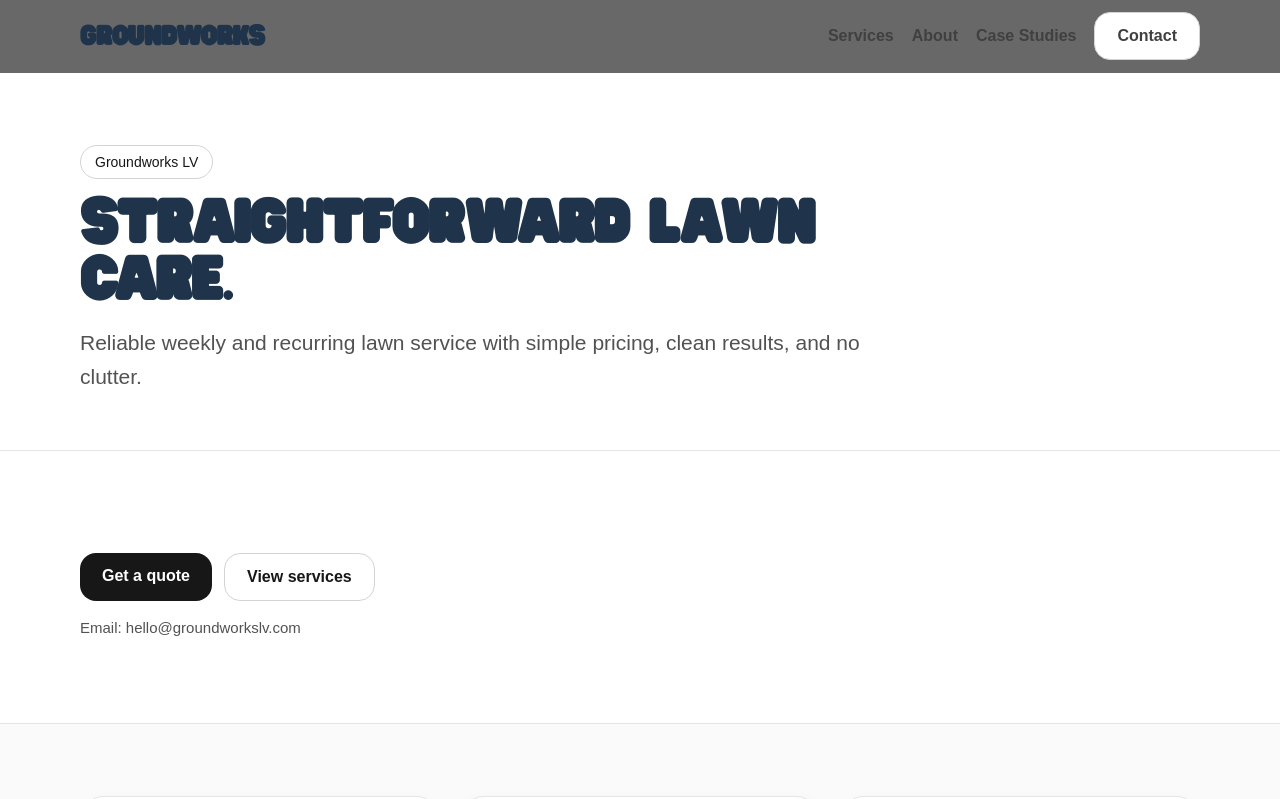
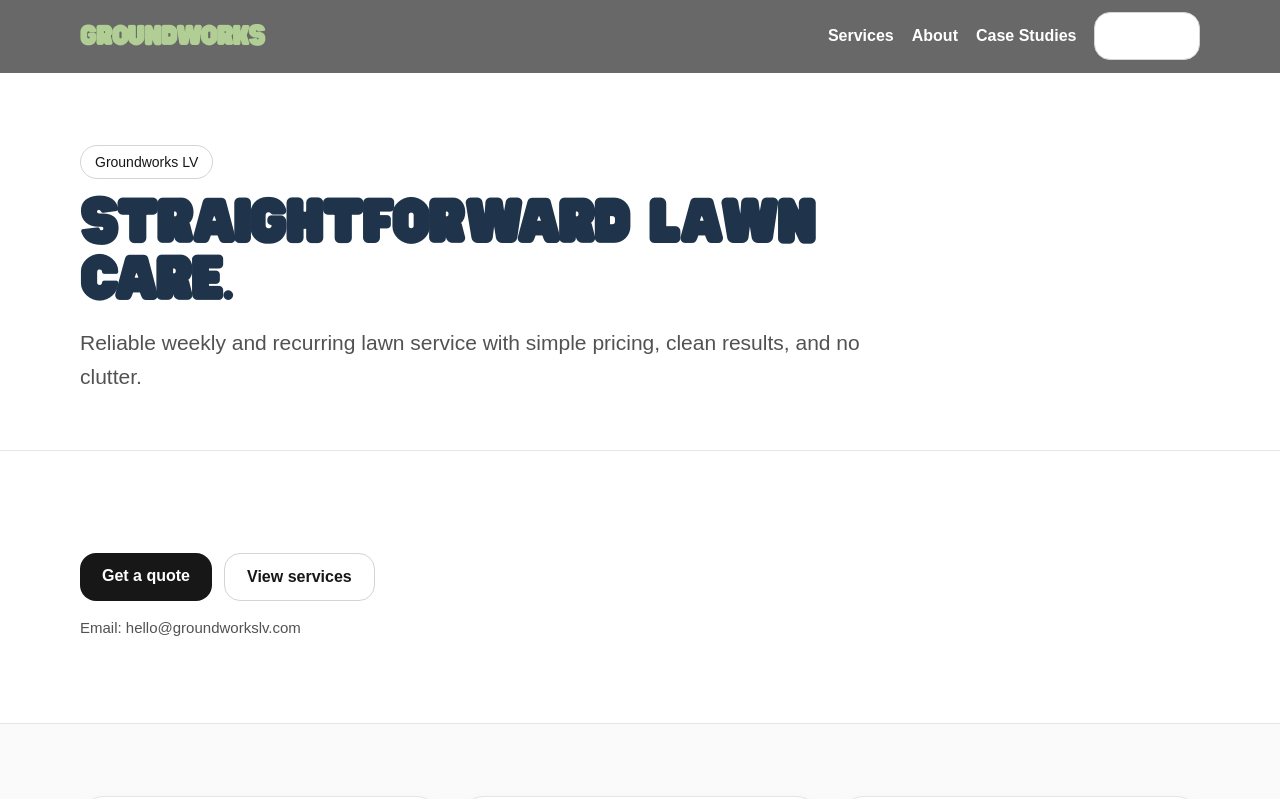
Before and after one commit to cmkmchase/groundworkslv-1, a React (Vite) app: page / in a window 1280 px wide. Shown: the top 799 px of the page. Built offline with nearby package versions, Linux system fonts and the light colour scheme; a web font is replaced by a local one.

Commit message:
COLOR UPDATES css

```diff
--- a/src/react-app/components/navbar.tsx
+++ b/src/react-app/components/navbar.tsx
@@ -3,15 +3,15 @@ import { Link } from "react-router-dom";
 function Navbar() {
   return (
     <header className="navbar">
-      <div className="container navbar-inner" color="white">
+      <div className="container navbar-inner">
         <Link to="/" className="brand hit-and-run">
           Groundworks
         </Link>
 
         <nav className="nav-links">
-          <Link to="/services" className="placard" color="white">Services</Link>
-          <Link to="/about" className="placard" color="white">About</Link>
-          <Link to="/case-studies" className="placard" color="white">Case Studies</Link>
+          <Link to="/services" className="placard">Services</Link>
+          <Link to="/about" className="placard">About</Link>
+          <Link to="/case-studies" className="placard">Case Studies</Link>
           <Link to="/contact" className="placard button button-secondary">
             Contact
           </Link>
--- a/src/react-app/styles/global.css
+++ b/src/react-app/styles/global.css
@@ -133,7 +133,7 @@ main {
 .brand {
   font-weight: 800;
   font-size: 24px;
-  color: #1f344b;
+  color: var(--color-primary);
 }
 
 .nav-links {
@@ -144,12 +144,12 @@ main {
 }
 
 .nav-links a {
-  color: #404040;
+  color: white;
   font-weight: 600;
 }
 
 .nav-links a:hover {
-  color: #171717;
+  color: var(--color-primary);
 }
 
 .button {
```
